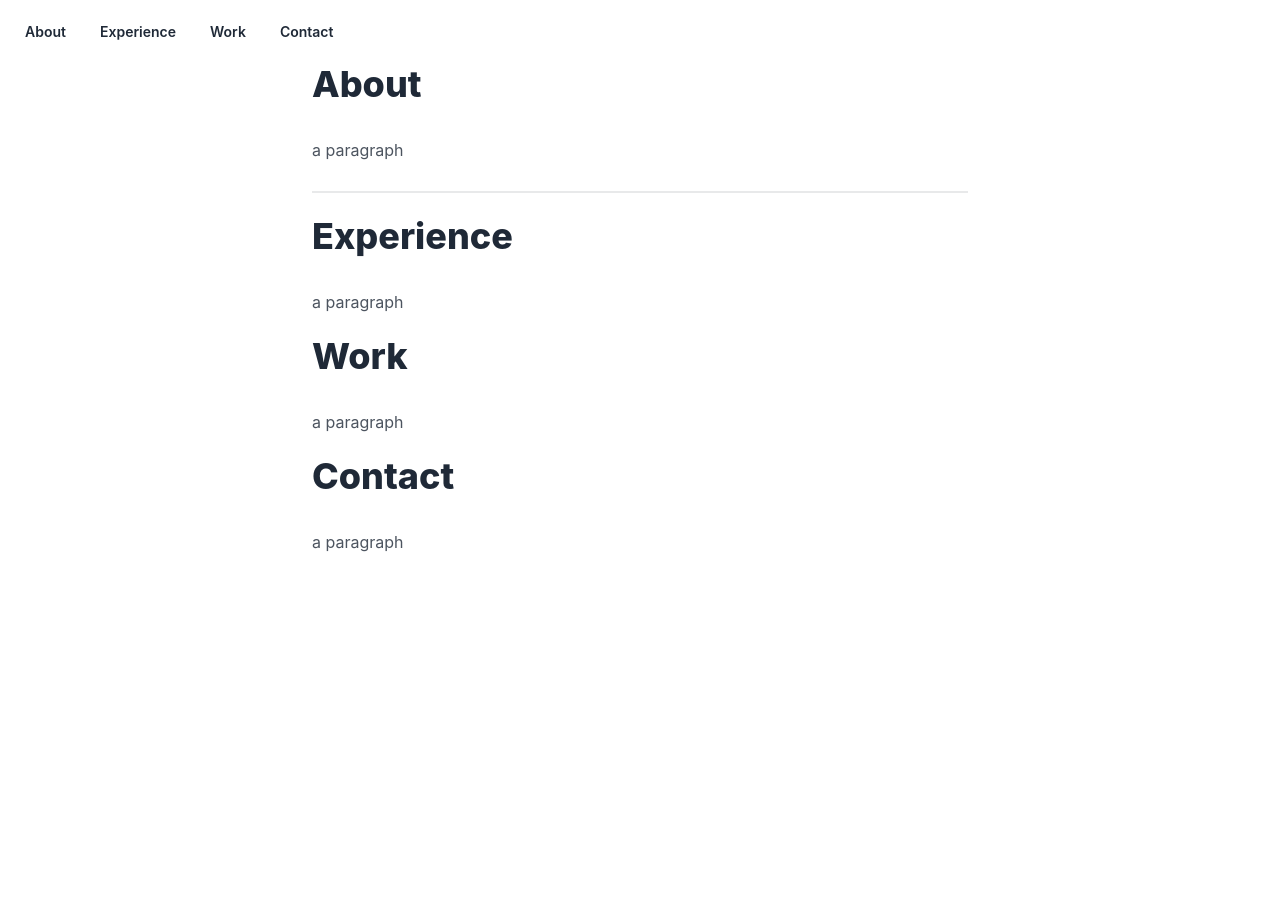
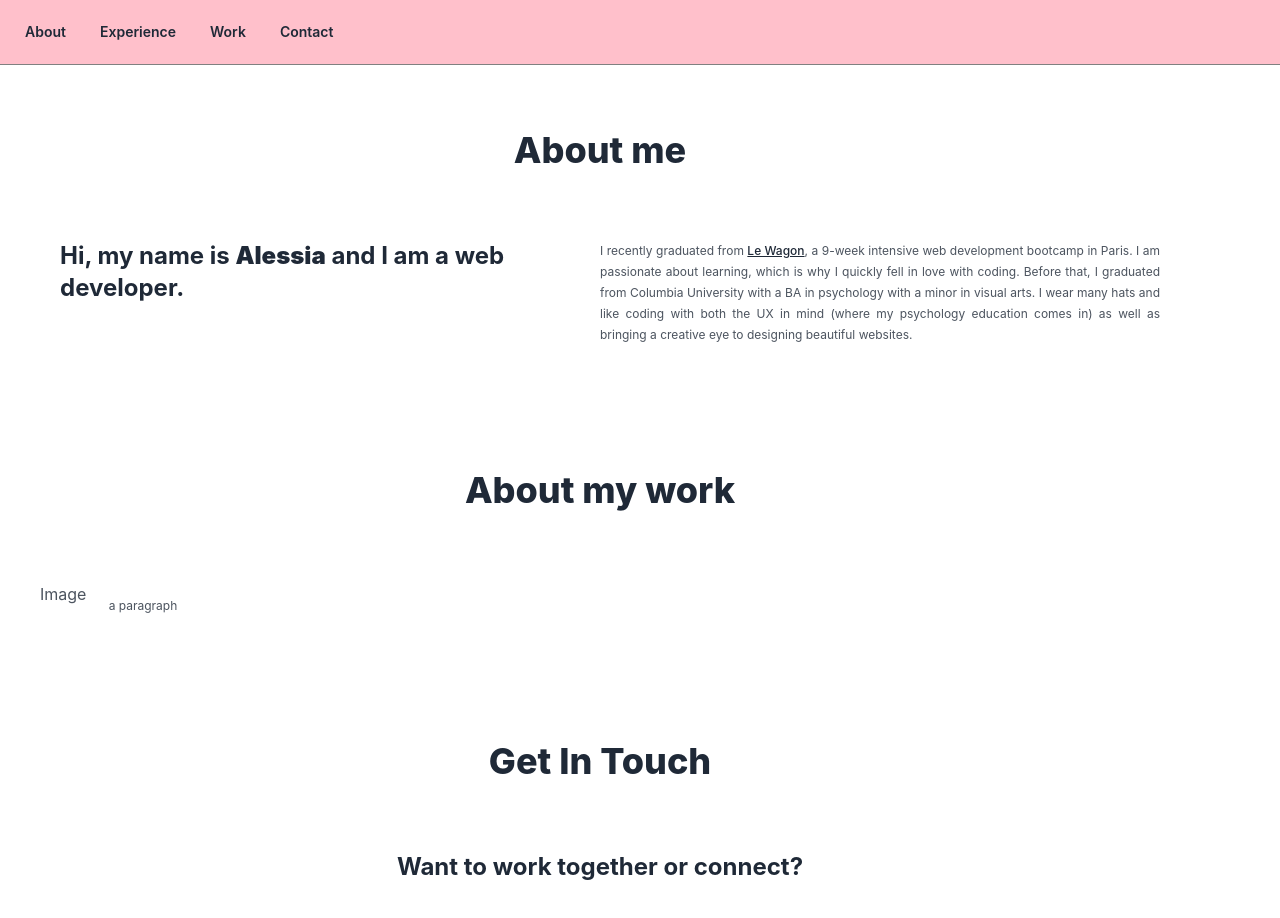
Before and after one commit to nerdtransmitter/my-react-portfolio, a React (Create React App) app: page / in a window 1280 px wide. Shown: the top 918 px of the page. Before the commit the page ends 800 px from the top, so only its background shows below. Built offline with nearby package versions, Linux system fonts and the light colour scheme.

Commit message:
fixed navbar to top added to about section, home page layout

```diff
--- a/src/App.css
+++ b/src/App.css
@@ -1,38 +1,21 @@
-.App {
-  text-align: center;
+.section {
+  width: 150vh;
+  padding: 20px 40px;
 }
 
-.App-logo {
-  height: 40vmin;
-  pointer-events: none;
+h1 {
+  text-align: center;
+  margin: 70px !important;
 }
 
-@media (prefers-reduced-motion: no-preference) {
-  .App-logo {
-    animation: App-logo-spin infinite 20s linear;
-  }
+
+p {
+  font-size: 12px !important;
+  text-align: justify;
 }
 
-.App-header {
-  background-color: #282c34;
-  min-height: 100vh;
-  display: flex;
-  flex-direction: column;
-  align-items: center;
-  justify-content: center;
-  font-size: calc(10px + 2vmin);
-  color: white;
+#navbar {
+  position: fixed;
+  background-color: pink;
+  border-bottom: .5px solid gray;
 }
-
-.App-link {
-  color: #61dafb;
-}
-
-@keyframes App-logo-spin {
-  from {
-    transform: rotate(0deg);
-  }
-  to {
-    transform: rotate(360deg);
-  }
-}
--- a/src/App.js
+++ b/src/App.js
@@ -1,8 +1,9 @@
 import React from 'react';
 import { BrowserRouter as Router, Routes, Route } from 'react-router-dom';
-
+import './App.css';
 import Home from './components/Home';
 import Navbar from './components/Navbar';
+
 
 function App() {
   return (
--- a/src/components/About.js
+++ b/src/components/About.js
@@ -2,9 +2,14 @@ import React from 'react';
 
 function About() {
   return (
-    <div>
-      <h1>About</h1>
-      <p>a paragraph</p>
+    <div className="px-10 section">
+      <h1 className="pt-10">About me</h1>
+      <div className="flex row">
+        <div className="grid grid-cols-2">
+          <h2 className="px-5 mt-0">Hi, my name is <span className="font-black">Alessia</span> and I am a web developer.</h2>
+          <p>I recently graduated from <a href="www.lewagon.com">Le Wagon</a>, a 9-week intensive web development bootcamp in Paris. I am passionate about learning, which is why I quickly fell in love with coding. Before that, I graduated from Columbia University with a BA in psychology with a minor in visual arts. I wear many hats and like coding with both the UX in mind (where my psychology education comes in) as well as bringing a creative eye to designing beautiful websites.</p>
+        </div>
+      </div>
     </div>
   )
 }
--- a/src/components/Contact.js
+++ b/src/components/Contact.js
@@ -2,9 +2,10 @@ import React from 'react';
 
 function Contact() {
   return (
-    <div>
-      <h1>Contact</h1>
-      <p>a paragraph</p>
+    <div className="px-10 section">
+      <h1>Get In Touch</h1>
+      <h2 className="text-center">Want to work together or connect?</h2>
+      <form action="submit"></form>
     </div>
   )
 }
--- a/src/components/Experience.js
+++ b/src/components/Experience.js
@@ -2,9 +2,14 @@ import React from 'react';
 
 function Experience() {
   return (
-    <div>
+    <div className="px-10 section">
       <h1>Experience</h1>
-      <p>a paragraph</p>
+      <div className="flex row">
+        <div className="grid grid-cols-2">
+          <p className='px-5'>I recently graduated from <a href="www.lewagon.com">Le Wagon</a>, a 9-week intensive web development bootcamp in Paris. I am passionate about learning, which is why I quickly fell in love with coding. Before that, I graduated from Columbia University with a BA in psychology with a minor in visual arts. I wear many hats and like coding with both the UX in mind (where my psychology education comes in) as well as bringing a creative eye to designing beautiful websites.</p>
+          <h2 className="px-5 mt-0">Hi, my name is <span className="font-black">Alessia</span> and I am a web developer.</h2>
+        </div>
+      </div>
     </div>
   )
 }
--- a/src/components/Home.js
+++ b/src/components/Home.js
@@ -7,10 +7,10 @@ import { Element } from 'react-scroll';
 
 function Home() {
   return (
-    <div className="prose container mx-auto">
+    <div className="prose w-screen">
       <Element id="about"><About /></Element>
-      <div className="divider"></div>
-      <Element id="experience"><Experience /></Element>
+      {/* <div className="divider"></div> */}
+      {/* <Element id="experience"><Experience /></Element> */}
       <Element id="work"><Work /></Element>
       <Element id="contact"><Contact /></Element>
     </div>
--- a/src/components/Navbar.js
+++ b/src/components/Navbar.js
@@ -2,7 +2,7 @@ import { Link } from 'react-scroll';
 
 function Navbar() {
   return (
-    <nav className="navbar flex justify-content-center">
+    <nav className="navbar flex justify-content-center" id="navbar">
         <Link activeClass="active" to="about" spy={true} smooth={true} className="btn normal-case btn-ghost text-XL">About</Link>
         <Link activeClass="active" to="experience" spy={true} smooth={true} className="btn normal-case btn-ghost text-XL">Experience</Link>
         <Link activeClass="active" to="work" spy={true} smooth={true} className="btn normal-case btn-ghost text-XL">Work</Link>
--- a/src/components/Work.js
+++ b/src/components/Work.js
@@ -2,9 +2,14 @@ import React from 'react';
 
 function Work() {
   return (
-    <div>
-      <h1>Work</h1>
-      <p>a paragraph</p>
+    <div className="px-10 section">
+      <h1>About my work</h1>
+      <div className="flex row">
+        <div className="grid grid-cols-2">
+          <div>Image</div>
+          <p>a paragraph</p>
+        </div>
+      </div>
     </div>
   )
 }
```
